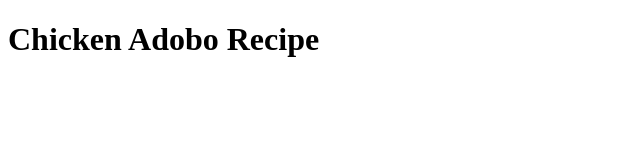
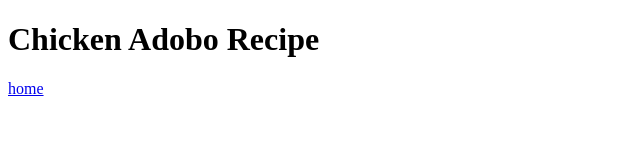
Before and after one commit to mementomori013/odin-recipes, a plain HTML site: page recipes/adobo.html in a window 1280 px wide. Shown: the full height of the page, 0-640 px from the left. Drawn offline with Linux system fonts and the light colour scheme.

Commit message:
modify index and recipes html
add link to index in recipes html

```diff
--- a/recipes/adobo.html
+++ b/recipes/adobo.html
@@ -6,5 +6,6 @@
     </head>
     <body>
         <h1>Chicken Adobo Recipe</h1>
+        <a href="../index.html">home</a>
     </body>
 </html>
```
Also changed, not shown: index.html (+2 -1 lines), recipes/lasagna.html (+1 -0 lines), recipes/sinigang.html (+1 -0 lines), recipes/tinola.html (+1 -0 lines).
